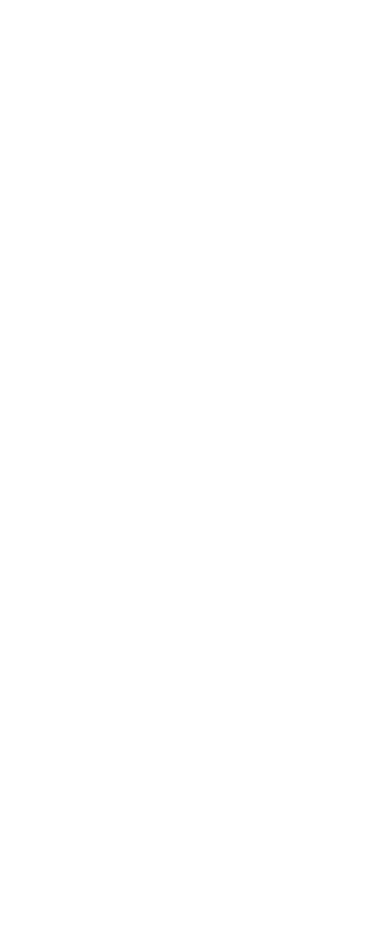
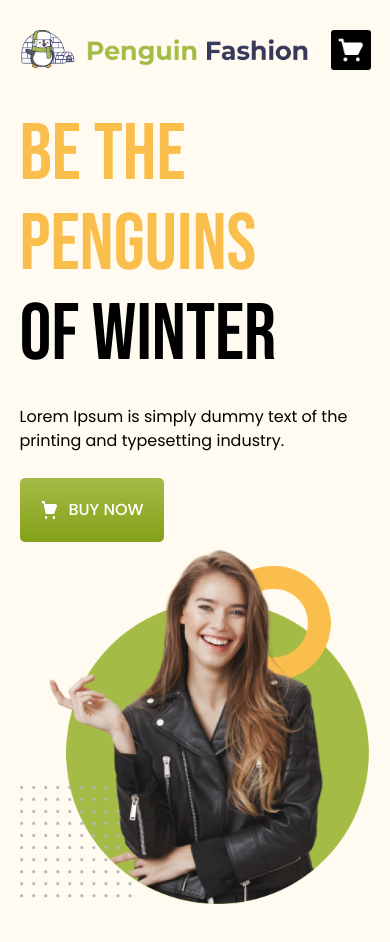
Before and after one commit to alihaider-dev/responsive-penguin-fashion, a plain HTML site: page index.html in a window 390 px wide. Before the commit the page ends 844 px from the top, so only its background shows below. Drawn offline with Linux system fonts and the light colour scheme.

Commit message:
Mobile Responsive for Header Section

```diff
--- a/index.html
+++ b/index.html
@@ -6,11 +6,47 @@
     <title>Penguin Fashion</title>
     <!-- Stylesheet CSS -->
     <link rel="stylesheet" href="style.css" />
+    <link rel="stylesheet" href="responsive.css" />
   </head>
   <body>
     <!-- Header Section Started -->
     <header class="header-section">
-      <div class="container"></div>
+      <div class="container">
+        <!-- Navigation Bar -->
+        <nav class="nav-menu">
+          <img class="site-logo" src="./icons/logo.png" alt="Site Logo" />
+          <ul class="menu-list">
+            <li><a href="#">Item 1</a></li>
+            <li><a href="#">Item 2</a></li>
+            <li><a href="#">Item 3</a></li>
+            <li><a href="#">Item 4</a></li>
+          </ul>
+          <div class="mobile-menu">
+            <img src="./icons/shopping-cart 1.png" alt="mobile menu" />
+          </div>
+        </nav>
+        <!-- Hero Section -->
+        <section class="hero-seciton">
+          <div class="content half-width">
+            <h1>
+              <span class="yellow">Be the Penguins <br /></span> of Winter
+            </h1>
+            <p>
+              Lorem Ipsum is simply dummy text of the printing and typesetting
+              industry.
+            </p>
+            <div class="btn">
+              <div class="buy-now">
+                <img src="./icons/shopping-cart 1.png" alt="Shopping Cart" />
+                <a href="#"> Buy Now</a>
+              </div>
+            </div>
+          </div>
+          <div class="thumbnail half-width">
+            <img src="./images/model.png" alt="model" />
+          </div>
+        </section>
+      </div>
     </header>
     <main class="main-contents"></main>
     <footer class="footer-section"></footer>
--- /dev/null
+++ b/responsive.css
@@ -0,0 +1,19 @@
+@media screen and (max-width: 767px) {
+  .container {
+    width: 90%;
+  }
+  .menu-list {
+    display: none;
+  }
+  .mobile-menu {
+    display: block;
+    background-color: black;
+    padding: 5px;
+    border-radius: 3px;
+  }
+  .hero-seciton {
+    display: flex;
+    flex-direction: column;
+    align-items: center;
+  }
+}
--- a/style.css
+++ b/style.css
@@ -20,8 +20,14 @@
 @import url('https://fonts.googleapis.com/css2?family=Bebas+Neue&family=Poppins:ital,wght@0,100;0,200;0,300;0,400;0,500;0,600;0,700;0,800;0,900;1,100;1,200;1,300;1,400;1,500;1,600;1,700;1,800;1,900&display=swap');
 
 .container {
-  max-width: 1200px;
+  max-width: 1024px;
   margin: 0 auto;
+}
+.yellow {
+  color: #fabe4c;
+}
+.half-width {
+  width: 100%;
 }
 
 /* CSS Rest */
@@ -94,3 +100,78 @@ h6 {
 #__next {
   isolation: isolate;
 }
+/* 1. Header Section */
+.header-section {
+  background-color: #fffbf0;
+}
+/* 1.1 Navigation */
+.nav-menu {
+  display: flex;
+  justify-content: space-between;
+  align-items: center;
+  padding: 30px 0;
+}
+.site-logo {
+  width: 290px;
+}
+.menu-list {
+  display: flex;
+  column-gap: 30px;
+}
+.menu-list li {
+  list-style: none;
+}
+.menu-list li a {
+  text-decoration: none;
+  color: #3c3c3c;
+  font-family: poppins;
+}
+.mobile-menu img {
+  width: 30px;
+}
+.mobile-menu {
+  display: none;
+}
+
+/* 1.2 Hero Section */
+.hero-seciton {
+  display: flex;
+  align-items: center;
+  column-gap: 100px;
+  padding: 10px 0 100px 0;
+}
+.hero-seciton .content {
+  display: flex;
+  flex-direction: column;
+  row-gap: 25px;
+}
+.hero-seciton h1 {
+  font-size: 80px;
+  font-weight: 400;
+  line-height: 90px;
+}
+.hero-seciton p,
+a {
+  font-family: poppins;
+}
+.hero-seciton .btn {
+  display: flex;
+  align-items: center;
+}
+.hero-seciton .buy-now {
+  display: flex;
+  column-gap: 10px;
+  background: linear-gradient(180deg, #a4bc46 0%, #85a019 100%);
+  padding: 20px 20px;
+  border-radius: 5px;
+}
+.hero-seciton .buy-now a {
+  color: white;
+  text-transform: uppercase;
+  font-size: 16px;
+  text-decoration: none;
+  font-weight: 500;
+}
+.header-section .buy-now img {
+  width: 19px;
+}
```
